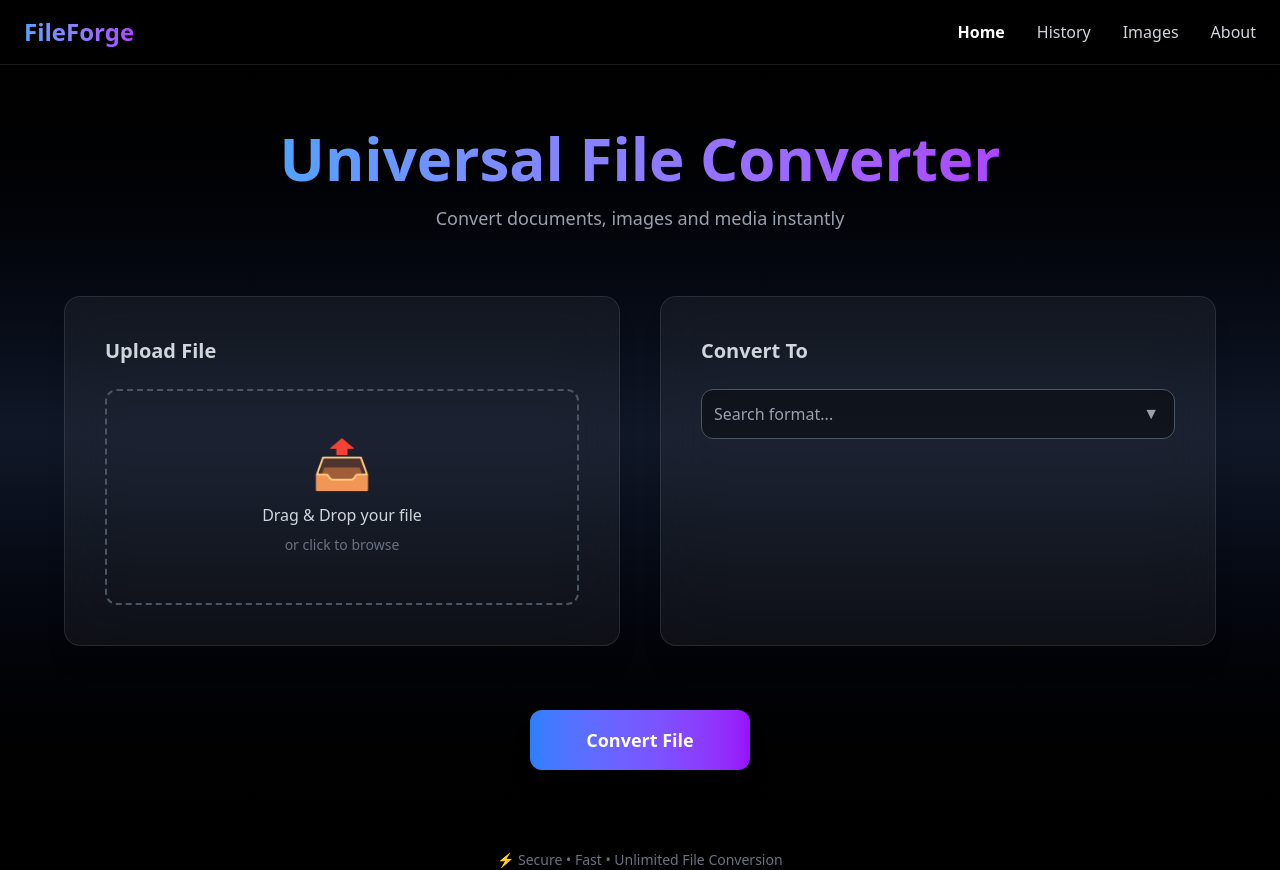
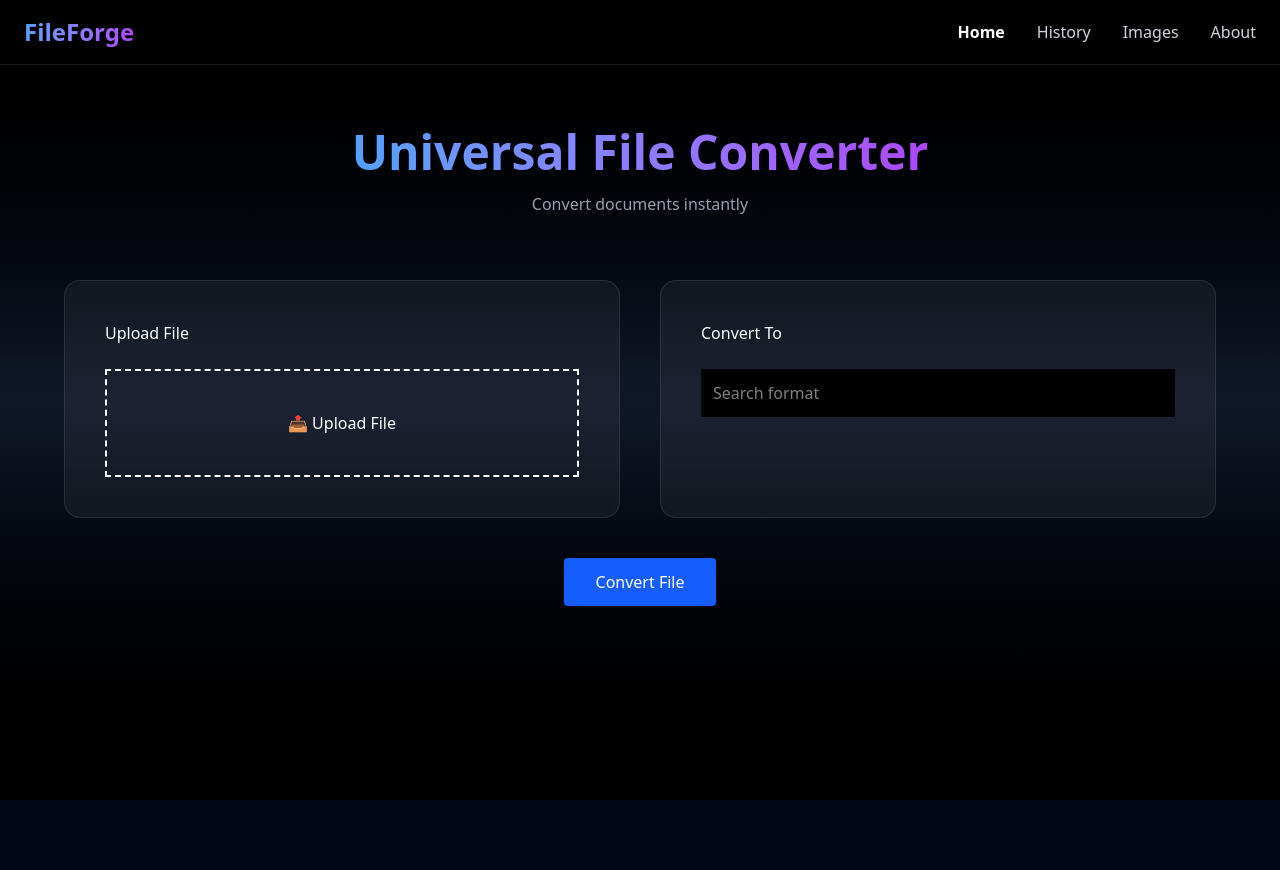
Before and after one commit to Developer0015/File-converter, an Angular app: page / in a window 1280 px wide. After the commit the page ends 800 px from the top, so only its background shows below. Built offline with nearby package versions, Linux system fonts and the light colour scheme.

Commit message:
new btn added

```diff
--- a/src/app/home/home.html
+++ b/src/app/home/home.html
@@ -1,74 +1,98 @@
 <div class="min-h-screen bg-gradient-to-b from-black via-gray-900 to-black text-white pt-32 px-6 flex flex-col items-center">
 
+  <!-- HEADER -->
   <div class="text-center mb-16">
-    <h1 class="text-5xl md:text-6xl font-bold mb-4 bg-gradient-to-r from-blue-400 to-purple-500 bg-clip-text text-transparent">
+    <h1 class="text-5xl font-bold mb-4 bg-gradient-to-r from-blue-400 to-purple-500 bg-clip-text text-transparent">
       Universal File Converter
     </h1>
-    <p class="text-gray-400 text-lg">
-      Convert documents, images and media instantly
-    </p>
+    <p class="text-gray-400">Convert documents instantly</p>
   </div>
 
+  <!-- UPLOAD SCREEN -->
+  <div *ngIf="currentStep === 'UPLOAD'" class="w-full max-w-6xl">
 
-  <div *ngIf="currentStep === 'UPLOAD'" class="w-full max-w-6xl">
     <div class="grid md:grid-cols-2 gap-10">
 
-      <div class="backdrop-blur-xl bg-white/5 border border-white/10 rounded-2xl p-10 shadow-xl">
-        <h2 class="text-xl font-semibold mb-6 text-gray-300">Upload File</h2>
-        <div class="flex flex-col items-center justify-center border-2 border-dashed border-gray-600 rounded-xl p-12 text-center cursor-pointer hover:border-blue-400 hover:bg-white/5 transition" (drop)="onDrop($event)" (dragover)="onDragOver($event)" (click)="fileInput.click()">
-          <div class="text-5xl mb-4">📤</div>
-          <p class="text-gray-300">Drag & Drop your file</p>
-          <p class="text-gray-500 text-sm mt-2">or click to browse</p>
-          <input #fileInput type="file" (change)="onFileSelected($event)" class="hidden">
+      <!-- Upload -->
+      <div class="bg-white/5 border border-white/10 rounded-2xl p-10">
+
+        <h2 class="mb-6">Upload File</h2>
+
+        <div
+          class="border-2 border-dashed p-10 text-center cursor-pointer"
+          (drop)="onDrop($event)"
+          (dragover)="onDragOver($event)"
+          (click)="fileInput.click()"
+        >
+          📤 Upload File
+          <input #fileInput type="file" (change)="onFileSelected($event)" hidden>
         </div>
-        <p *ngIf="selectedFile" class="mt-4 text-green-400 text-sm">✔ {{selectedFile.name}}</p>
+
+        <p *ngIf="selectedFile">✔ {{selectedFile.name}}</p>
+
       </div>
 
-      <div class="backdrop-blur-xl bg-white/5 border border-white/10 rounded-2xl p-10 shadow-xl">
-        <h2 class="text-xl font-semibold mb-6 text-gray-300">Convert To</h2>
+      <!-- Format -->
+      <div class="bg-white/5 border border-white/10 rounded-2xl p-10">
+
+        <h2 class="mb-6">Convert To</h2>
+
         <div class="relative" #dropdownContainer>
-          <input type="text" [(ngModel)]="searchText" (input)="filterFormats()" (click)="toggleDropdown()" placeholder="Search format..." class="w-full bg-black/40 border border-gray-600 rounded-xl p-3 text-white placeholder-gray-400 focus:outline-none focus:border-blue-400">
-          <span (click)="toggleDropdown()" class="absolute right-4 top-3 text-gray-400 cursor-pointer">▼</span>
-          <div *ngIf="dropdownOpen" class="absolute w-full bg-gray-900 border border-gray-700 rounded-xl shadow-xl mt-2 max-h-56 overflow-y-auto z-20">
-            <div *ngFor="let format of filteredFormats" (click)="selectFormat(format)" class="p-3 hover:bg-blue-600 cursor-pointer transition">{{format}}</div>
+
+          <input
+            [(ngModel)]="searchText"
+            (input)="filterFormats()"
+            (click)="toggleDropdown()"
+            placeholder="Search format"
+            class="w-full p-3 bg-black"
+          >
+
+          <div *ngIf="dropdownOpen" class="bg-gray-900 mt-2 max-h-40 overflow-y-auto">
+
+            <div
+              *ngFor="let format of filteredFormats"
+              (click)="selectFormat(format)"
+              class="p-2 hover:bg-blue-500 cursor-pointer"
+            >
+              {{format}}
+            </div>
+
           </div>
+
         </div>
-        <p *ngIf="selectedFormat" class="mt-4 text-green-400  text-sm">Selected format: <b>{{selectedFormat}}</b></p>
+
+        <p *ngIf="selectedFormat">Selected: {{selectedFormat}}</p>
+
       </div>
+
     </div>
 
-    <div class="flex justify-center mt-16">
-      <button (click)="convertFile()" class="bg-gradient-to-r from-blue-500 to-purple-600 hover:scale-105 transition transform text-white px-14 py-4 rounded-xl shadow-xl text-lg font-bold">
+    <div class="text-center mt-10">
+      <button (click)="convertFile()" class="bg-blue-600 px-8 py-3 rounded">
         Convert File
       </button>
     </div>
+
   </div>
 
-
-  <div *ngIf="currentStep === 'CONVERTING'" class="flex flex-col items-center justify-center mt-10">
-    <div class="w-20 h-20 border-8 border-gray-700 border-t-blue-500 rounded-full animate-spin mb-8"></div>
-    <h2 class="text-3xl font-bold text-white mb-2">Converting File...</h2>
-    <p class="text-gray-400">Please wait while we process your file.</p>
+  <!-- LOADING -->
+  <div *ngIf="currentStep === 'CONVERTING'" class="mt-10">
+    ⏳ Converting...
   </div>
 
+  <!-- DONE -->
+  <div *ngIf="currentStep === 'DONE'" class="mt-10 text-center">
 
-  <div *ngIf="currentStep === 'DONE'" class="flex flex-col items-center justify-center mt-10 backdrop-blur-xl bg-white/5 border border-white/10 rounded-2xl p-16 shadow-xl w-full max-w-3xl">
-    <div class="text-6xl mb-6">🎉</div>
-    <h2 class="text-3xl font-bold text-white mb-8">Conversion Complete!</h2>
+    <h2>✅ Done</h2>
 
-    <div class="flex flex-col md:flex-row gap-6">
-      <button (click)="downloadFile()" class="bg-green-600 hover:bg-green-500 hover:scale-105 transition transform text-white px-12 py-4 rounded-xl shadow-xl text-lg font-bold flex items-center gap-2">
-        <span>⬇️</span> Download File
-      </button>
+    <button (click)="downloadFile()" class="bg-green-600 px-6 py-3 mt-4">
+      Download
+    </button>
 
-      <button (click)="startOver()" class="bg-gray-700 hover:bg-gray-600 hover:scale-105 transition transform text-white px-12 py-4 rounded-xl shadow-xl text-lg font-bold">
-        Convert Another
-      </button>
-    </div>
-  </div>
+    <button (click)="startOver()" class="bg-gray-600 px-6 py-3 mt-4 ml-4">
+      Again
+    </button>
 
-  <div class="text-center text-gray-500 mt-20 text-sm">
-    ⚡ Secure • Fast • Unlimited File Conversion
   </div>
 
 </div>
--- a/src/app/services/file.service.ts
+++ b/src/app/services/file.service.ts
@@ -1,7 +1,6 @@
 import { Injectable } from '@angular/core';
 import { HttpClient } from '@angular/common/http';
 import { Observable } from 'rxjs';
-import { map } from 'rxjs/operators';
 
 @Injectable({
   providedIn: 'root'
@@ -10,7 +9,7 @@ export class FileService {
 
   constructor(private http: HttpClient) {}
 
-convert(file: File, format: string) {
+  convert(file: File, format: string): Observable<Blob> {
 
     const formData = new FormData();
     formData.append('file', file);
@@ -20,8 +19,7 @@ convert(file: File, format: string) {
       'https://file-con-backend-1.onrender.com/api/convert',
       formData,
       {
-      responseType: 'blob',
-      observe: 'response'
+        responseType: 'blob'
       }
     );
   }
```
Also changed, not shown: src/app/home/home.ts (+65 -73 lines). Lines whose indentation alone changed are shown as unchanged.
